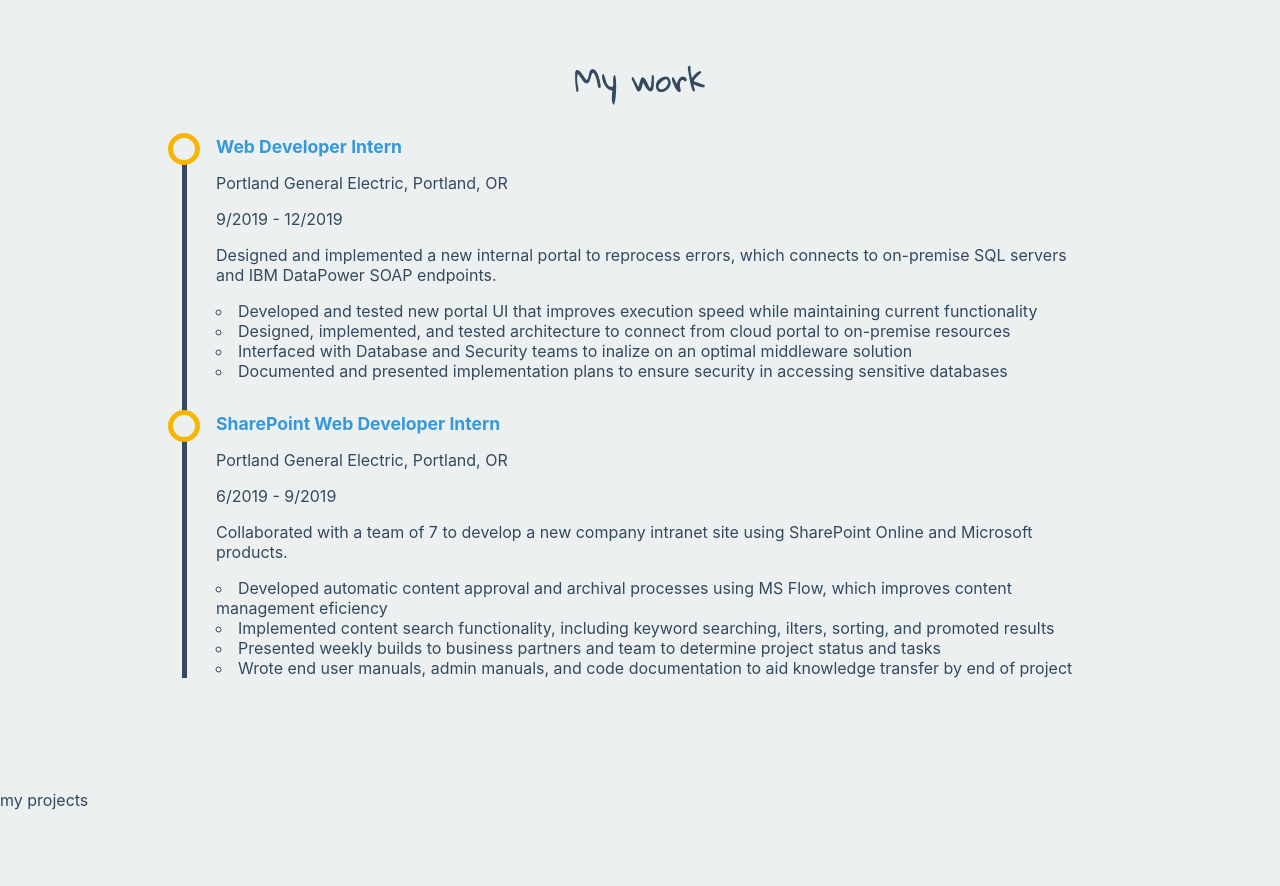
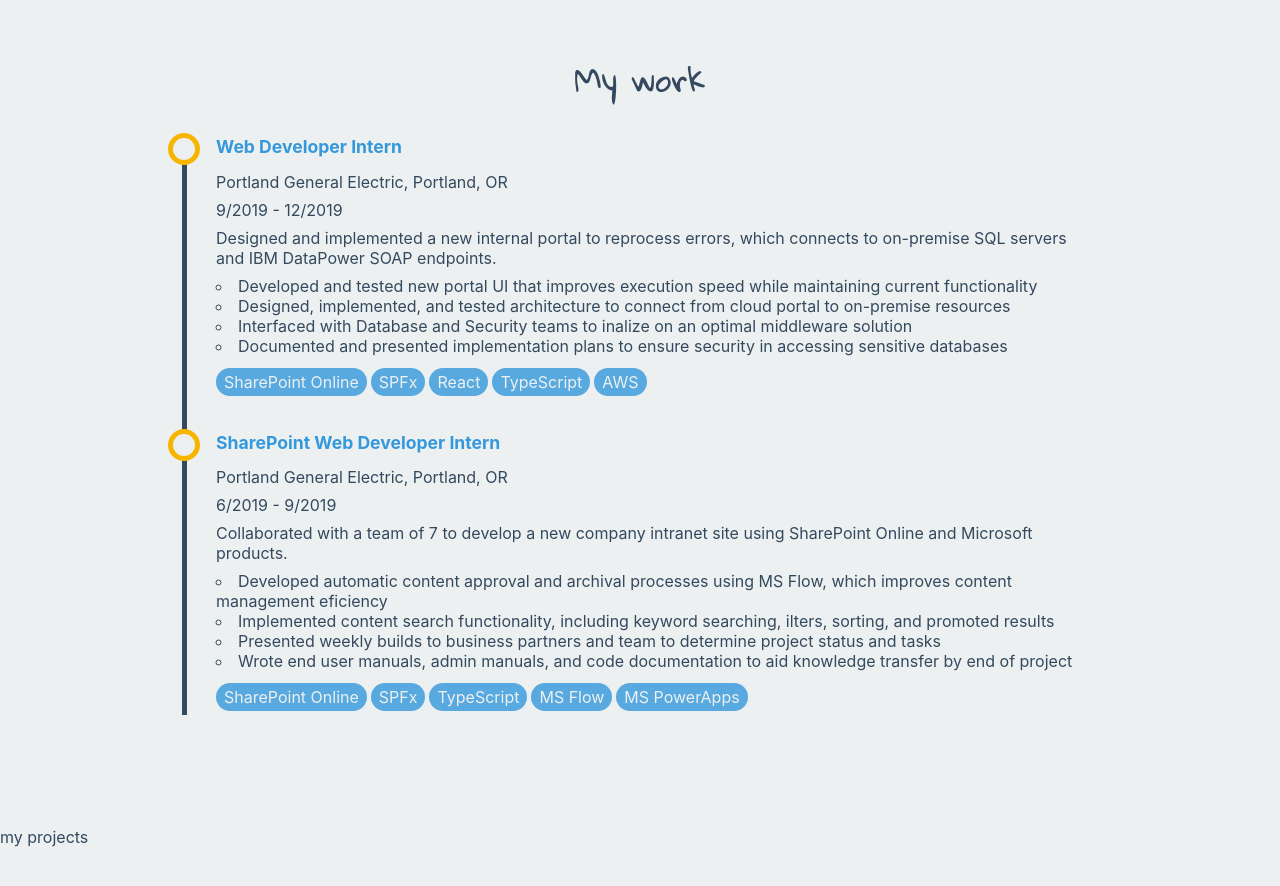
Before and after one commit to halyngoc/halyngoc.github.io, a React (Create React App) app: page / in a window 1280 px wide. Shown: the part 860-1746 px from the top of the page. Built offline with nearby package versions, Linux system fonts and the light colour scheme.

Commit message:
Add tools list to work page

```diff
--- a/src/components/MyWorkPage.jsx
+++ b/src/components/MyWorkPage.jsx
@@ -20,6 +20,10 @@
     width: 5px;
     height: 100%;
     background-color: ${theme.text};
+  }
+
+  p {
+    margin: 0.5rem 0;
   }
 
   > li {
@@ -47,6 +51,26 @@
   ul {
     list-style: inside circle;
     padding: 0;
+  }
+
+  ul:last-child {
+    margin-top: 0.75rem;
+    list-style: none;
+  }
+
+  ul:last-child > li {
+    padding: 0.25rem 0.5rem;
+    margin: 0 0.25rem 0.25rem 0;
+    display: inline-block;
+    color: ${theme.background};
+    background-color: ${theme.accent}CC;
+    border-radius: 1rem;
+    cursor: default;
+  }
+
+  ul:last-child > li:hover,
+  ul:last-child > li:active {
+    background-color: ${theme.accent};
   }
 `
 
@@ -94,7 +118,12 @@
             <p>{data.description}</p>
             <ul>
               {data.descriptionDetails.map((detailItem, detailKey) =>
-                <li key={`work-data-${key}-description-${detailItem}`}>{detailItem}</li>
+                <li key={`work-data-${key}-description-${detailKey}`}>{detailItem}</li>
+              )}
+            </ul>
+            <ul>
+              {data.tools.map((tool, toolKey) =>
+                <li key={`work-data-${key}-tool-${toolKey}`}>{tool}</li>
               )}
             </ul>
           </li>
```
